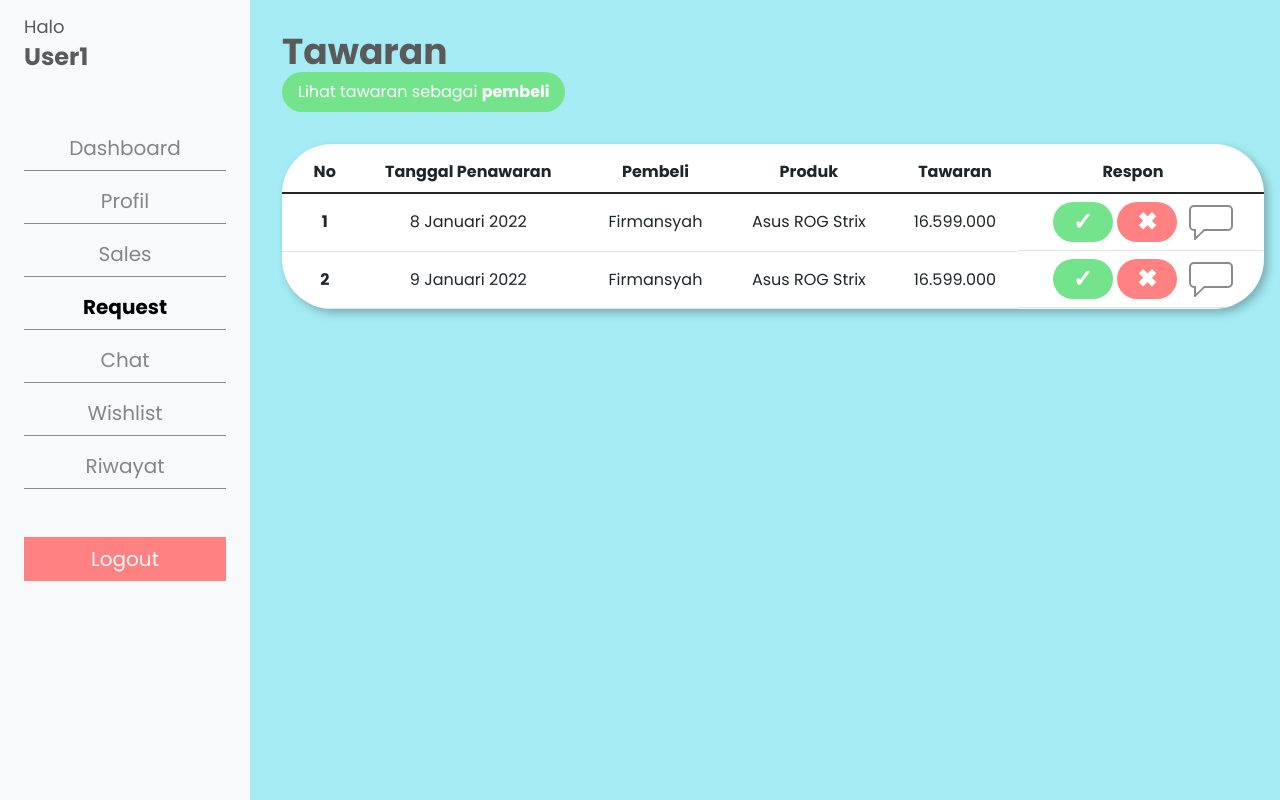
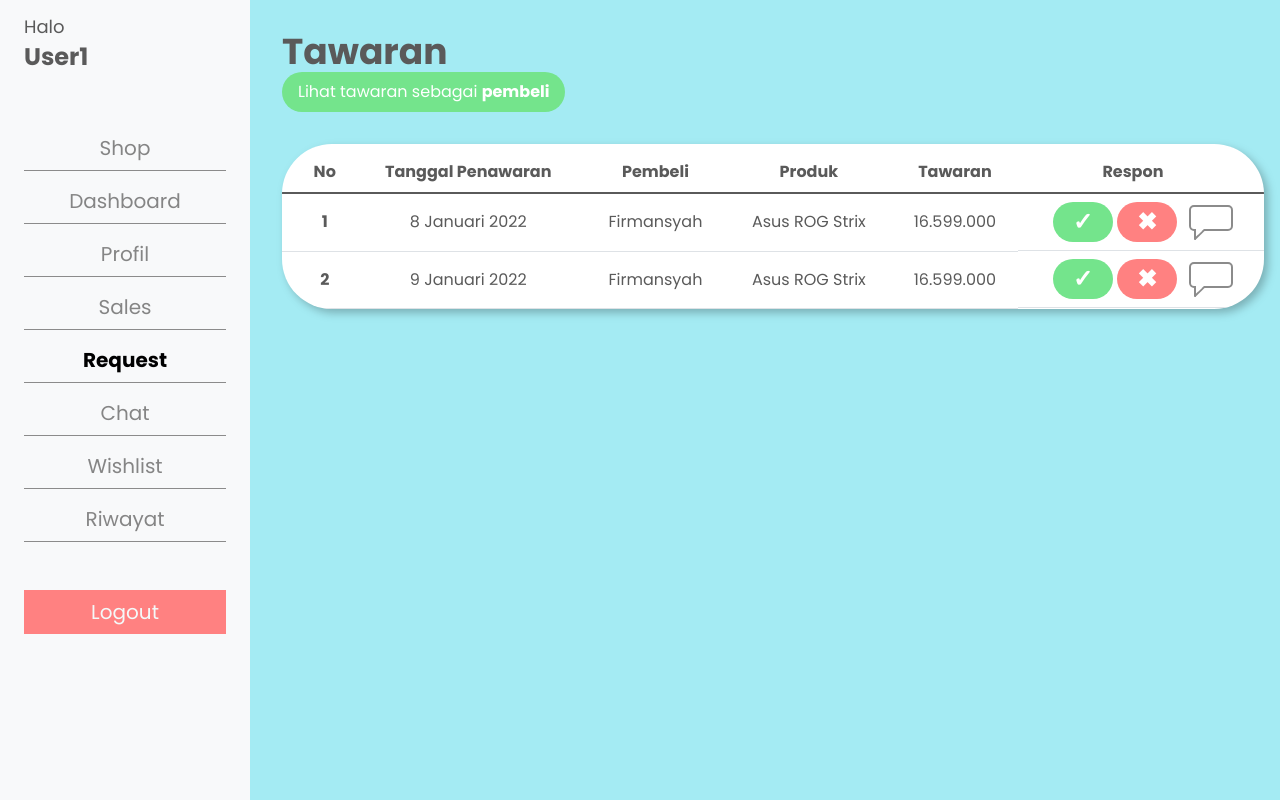
Before and after one commit to ValdiANS/new-gadget-commerce, a PHP site: page /new-gadget-commerce/views/pages/dashboard/request.php in a window 1280 px wide. Run offline with PHP 8.4, Linux system fonts and the light colour scheme; some libraries are stand-ins or nearby versions.

Commit message:
progress hingga 11 Juni 2022 - v4

```diff
--- a/assets/styles/request.css
+++ b/assets/styles/request.css
@@ -187,6 +187,8 @@ main section .section-header .toggle-request {
 .seller-request-table-container table {
   margin: 0;
 
+  color: #5a5a5a;
+
   vertical-align: middle;
 }
 
@@ -264,6 +266,8 @@ main section .section-header .toggle-request {
 
 .buyer-request-table-container table {
   margin: 0;
+
+  color: #5a5a5a;
 
   vertical-align: middle;
 }
--- a/assets/styles/riwayat.css
+++ b/assets/styles/riwayat.css
@@ -173,6 +173,8 @@ main section h1 {
 .riwayat-table-container table {
   margin: 0;
 
+  color: #5a5a5a;
+
   vertical-align: middle;
 }
 
--- a/views/pages/dashboard/chat.php
+++ b/views/pages/dashboard/chat.php
@@ -80,6 +80,10 @@ require_once "../../../script/config/config.php";
 
             <div class="offcanvas-body">
               <ul class="navbar-nav flex-grow-1">
+                <li class="nav-item">
+                  <a class="nav-link" href="<?= base_url('views/pages/shop.php') ?>">Shop</a>
+                </li>
+
                 <li class="nav-item">
                   <a class="nav-link" href="<?= base_url('views/pages/dashboard/dashboard.php') ?>">
                     Dashboard
--- a/views/pages/dashboard/dashboard.php
+++ b/views/pages/dashboard/dashboard.php
@@ -79,6 +79,10 @@ require_once "../../../script/config/config.php";
             <div class="offcanvas-body">
               <ul class="navbar-nav flex-grow-1">
                 <li class="nav-item">
+                  <a class="nav-link" href="<?= base_url('views/pages/shop.php') ?>">Shop</a>
+                </li>
+
+                <li class="nav-item">
                   <a
                     class="nav-link active"
                     aria-current="page"
--- a/views/pages/dashboard/profil.php
+++ b/views/pages/dashboard/profil.php
@@ -80,6 +80,10 @@ require_once "../../../script/config/config.php";
 
             <div class="offcanvas-body">
               <ul class="navbar-nav flex-grow-1">
+                <li class="nav-item">
+                  <a class="nav-link" href="<?= base_url('views/pages/shop.php') ?>">Shop</a>
+                </li>
+
                 <li class="nav-item">
                   <a
                     class="nav-link"
--- a/views/pages/dashboard/request.php
+++ b/views/pages/dashboard/request.php
@@ -80,6 +80,10 @@ require_once "../../../script/config/config.php";
 
             <div class="offcanvas-body">
               <ul class="navbar-nav flex-grow-1">
+                <li class="nav-item">
+                  <a class="nav-link" href="<?= base_url('views/pages/shop.php') ?>">Shop</a>
+                </li>
+
                 <li class="nav-item">
                   <a class="nav-link" href="<?= base_url('views/pages/dashboard/dashboard.php') ?>">
                     Dashboard
--- a/views/pages/dashboard/riwayat.php
+++ b/views/pages/dashboard/riwayat.php
@@ -78,6 +78,10 @@ require_once "../../../script/config/config.php";
 
             <div class="offcanvas-body">
               <ul class="navbar-nav flex-grow-1">
+                <li class="nav-item">
+                  <a class="nav-link" href="<?= base_url('views/pages/shop.php') ?>">Shop</a>
+                </li>
+
                 <li class="nav-item">
                   <a class="nav-link" href="<?= base_url('views/pages/dashboard/dashboard.php') ?>">
                     Dashboard
--- a/views/pages/dashboard/sales.php
+++ b/views/pages/dashboard/sales.php
@@ -80,6 +80,10 @@ require_once "../../../script/config/config.php";
 
             <div class="offcanvas-body">
               <ul class="navbar-nav flex-grow-1">
+                <li class="nav-item">
+                  <a class="nav-link" href="<?= base_url('views/pages/shop.php') ?>">Shop</a>
+                </li>
+
                 <li class="nav-item">
                   <a class="nav-link" href="<?= base_url('views/pages/dashboard/dashboard.php') ?>">
                     Dashboard
--- a/views/pages/dashboard/wishlist.php
+++ b/views/pages/dashboard/wishlist.php
@@ -78,6 +78,10 @@ require_once "../../../script/config/config.php";
 
             <div class="offcanvas-body">
               <ul class="navbar-nav flex-grow-1">
+                <li class="nav-item">
+                  <a class="nav-link" href="<?= base_url('views/pages/shop.php') ?>">Shop</a>
+                </li>
+
                 <li class="nav-item">
                   <a
                     class="nav-link"
```
